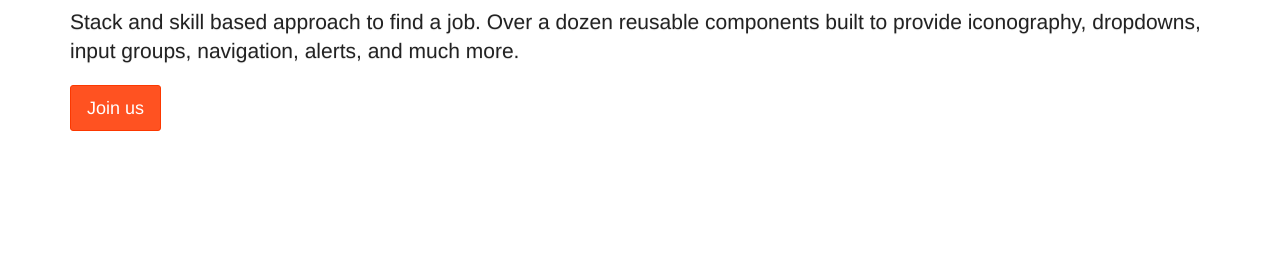
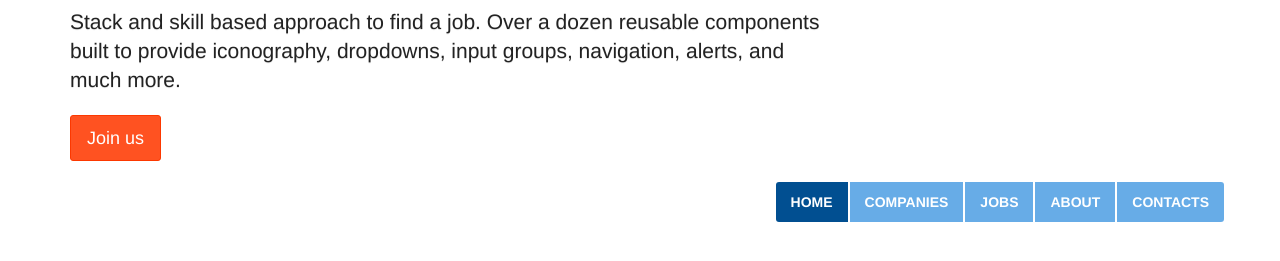
Before and after one commit to hunter1271/hidev-pages, a website: page components.html in a window 1280 px wide. Shown: the part 165-426 px from the top of the page. Drawn offline with nearby package versions, Linux system fonts and the light colour scheme; files that its build step writes are made by us from their sources.

Commit message:
Index file

```diff
--- a/assets/less/navbar.less
+++ b/assets/less/navbar.less
@@ -15,3 +15,17 @@
     background-color: transparent;
   }
 }
+
+.navbar.navbar-bottom {
+  margin: 0;
+  padding: 0;
+  border-bottom: 0;
+  > .nav-pills {
+    margin: 10px 0 0 0;
+    border-radius: 0;
+  }
+
+  > .nav-pills > li > a {
+    cursor: pointer;
+  }
+}
--- a/components.html
+++ b/components.html
@@ -32,17 +32,25 @@
         </nav>
     </div>
     <div class="container">
-        <h1>Bring talents to your development</h1>
-        <p class="lead">Stack and skill based approach to find a job. Over a dozen reusable components built to provide iconography, dropdowns, input groups, navigation, alerts, and much more.</p>
-        <div><button class="btn btn-primary btn-lg">Join us</button></div>
+        <div class="row">
+            <div class="col-md-8">
+                <h1>Bring talents to your development</h1>
+                <p class="lead">Stack and skill based approach to find a job. Over a dozen reusable components built to provide iconography, dropdowns, input groups, navigation, alerts, and much more.</p>
+                <div><button class="btn btn-primary btn-lg">Join us</button></div>
+            </div>
+        </div>
     </div>
-    <!--<ul class="nav nav-pills">-->
-        <!--<li><a>Home</a></li>-->
-        <!--<li><a class="">Companies</a></li>-->
-        <!--<li><a class="">Jobs</a></li>-->
-        <!--<li><a class="">About</a></li>-->
-        <!--<li><a class="">Contacts</a></li>-->
-    <!--</ul>-->
+    <div class="container">
+        <nav class="navbar navbar-right navbar-bottom">
+            <ul class="nav nav-pills">
+                <li class="active"><a>Home</a></li>
+                <li><a class="">Companies</a></li>
+                <li><a class="">Jobs</a></li>
+                <li><a class="">About</a></li>
+                <li><a class="">Contacts</a></li>
+            </ul>
+        </nav>
+    </div>
 </main>
 
 <!-- jQuery (necessary for Bootstrap's JavaScript plugins) -->
```
Also changed, not shown: index.html (+7 -3 lines).
